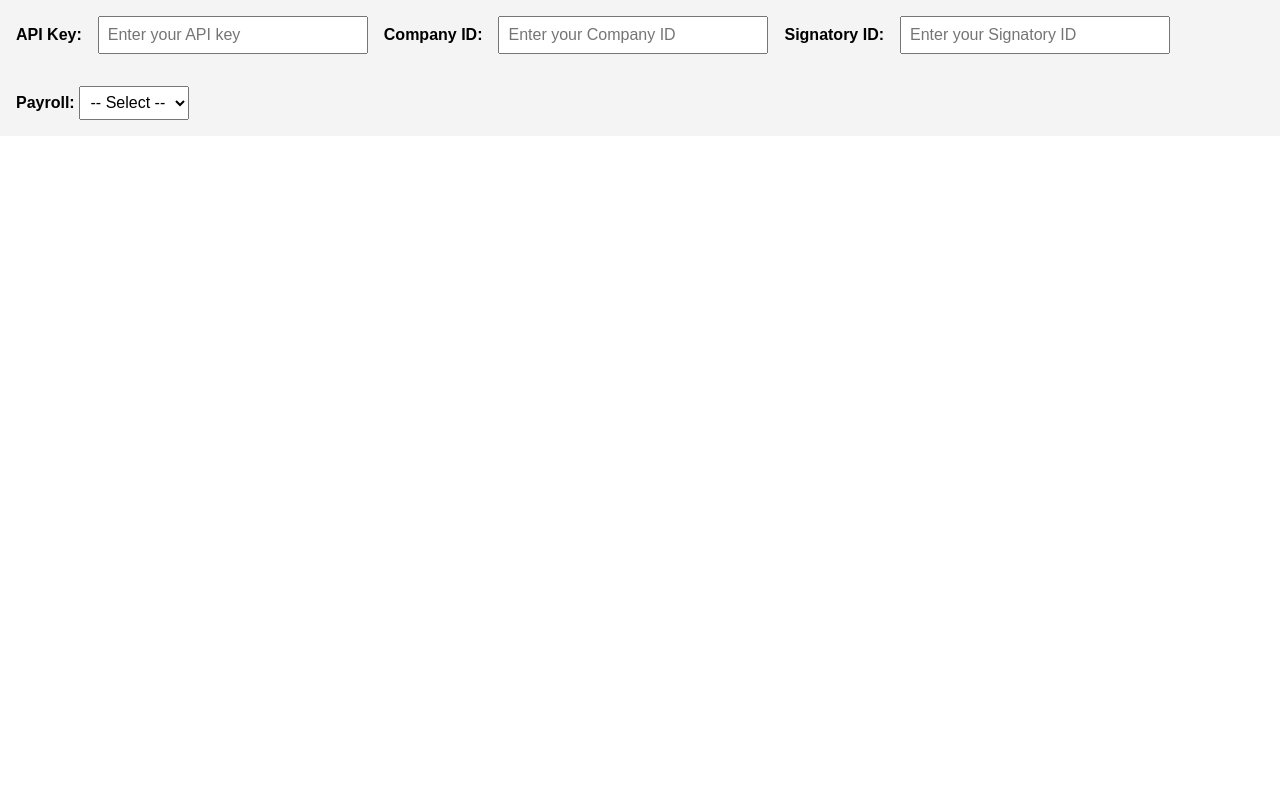
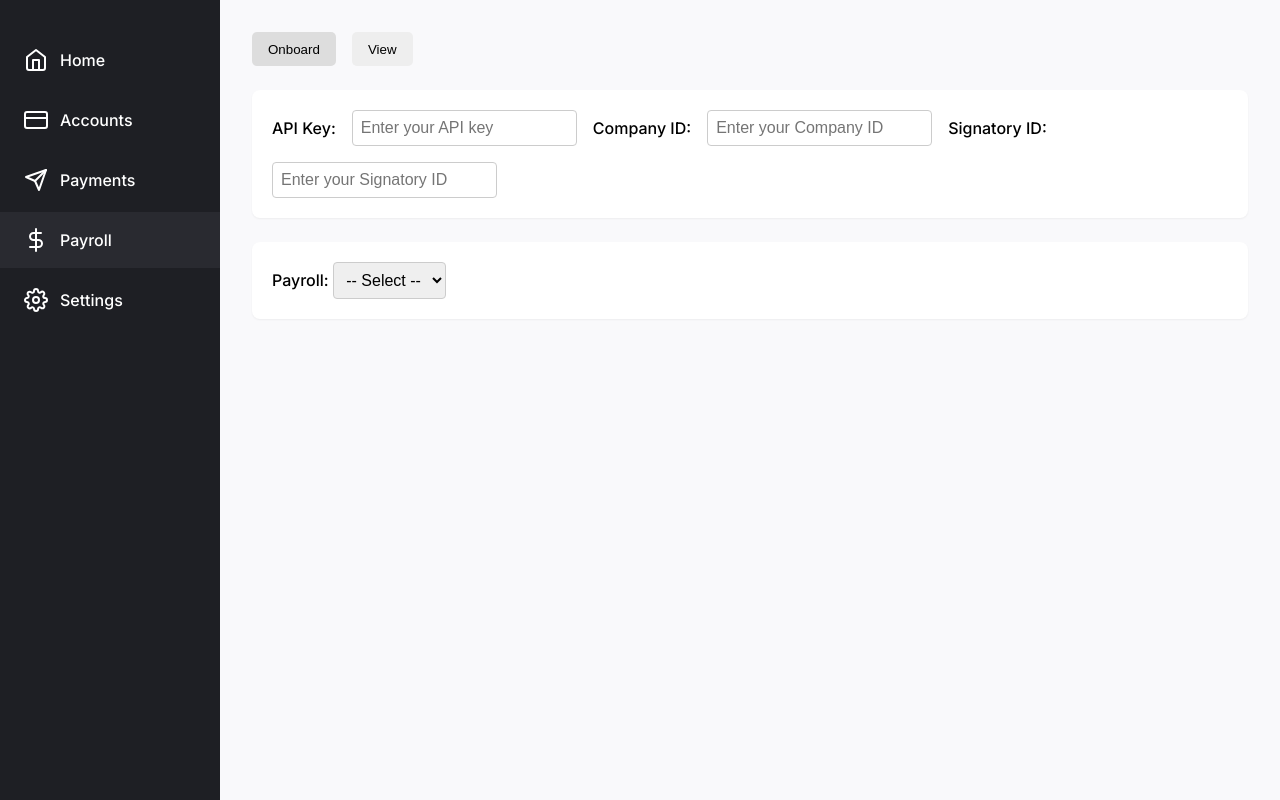
Before and after one commit to aarondixon0214/check-onboard-demo, a website: page index.html in a window 1280 px wide. Drawn offline with nearby package versions, Linux system fonts and the light colour scheme.

Commit message:
Modified to match Mercury design

```diff
--- a/index.html
+++ b/index.html
@@ -3,18 +3,119 @@
 <head>
   <meta charset="UTF-8" />
   <title>Employer Dashboard</title>
+  <link href="https://fonts.googleapis.com/css2?family=Inter:wght@400;500;600&display=swap" rel="stylesheet">
+  <link rel="stylesheet" href="https://unpkg.com/feather-icons" />
   <style>
-    body { font-family: Arial, sans-serif; margin: 0; padding: 0; }
-    .nav, .input-group { background: #f4f4f4; padding: 1rem; }
-    .input-group { display: flex; gap: 1rem; align-items: center; }
-    label { font-weight: bold; }
-    input { padding: 0.5rem; font-size: 1rem; width: 250px; }
-    select { font-size: 1rem; padding: 0.4rem; }
-    .container { padding: 1rem; }
-    #onboard-frame { width: 100%; height: 600px; border: none; display: none; }
+    body {
+      font-family: 'Inter', sans-serif;
+      margin: 0;
+      background-color: #f9f9fb;
+    }
+    .sidebar {
+      position: fixed;
+      top: 0;
+      left: 0;
+      height: 100%;
+      width: 220px;
+      background-color: #1e1f24;
+      color: white;
+      padding-top: 2rem;
+      display: flex;
+      flex-direction: column;
+      gap: 0.25rem;
+      transition: all 0.3s ease;
+    }
+    .sidebar a {
+      color: white;
+      text-decoration: none;
+      padding: 1rem 1.5rem;
+      display: flex;
+      align-items: center;
+      gap: 0.75rem;
+      font-weight: 500;
+      transition: background 0.2s ease;
+    }
+    .sidebar a:hover, .sidebar a.active {
+      background-color: #292a30;
+    }
+    .sidebar i {
+      width: 20px;
+      height: 20px;
+    }
+    .main-content {
+      margin-left: 220px;
+      padding: 2rem;
+      transition: all 0.3s ease;
+    }
+    .tab-controls {
+      display: flex;
+      gap: 1rem;
+      margin-bottom: 1.5rem;
+    }
+    .tab-controls button {
+      padding: 0.6rem 1rem;
+      background-color: #eee;
+      border: none;
+      border-radius: 5px;
+      cursor: pointer;
+      font-weight: 500;
+    }
+    .tab-controls button.active {
+      background-color: #ddd;
+    }
+    .tab-panel {
+      display: none;
+    }
+    .tab-panel.active {
+      display: block;
+    }
+    .input-group, .nav {
+      background: #fff;
+      padding: 1.25rem;
+      margin-bottom: 1.5rem;
+      border-radius: 8px;
+      box-shadow: 0 1px 2px rgba(0,0,0,0.05);
+    }
+    .input-group {
+      display: flex;
+      gap: 1rem;
+      align-items: center;
+      flex-wrap: wrap;
+    }
+    label {
+      font-weight: 500;
+    }
+    input, select {
+      padding: 0.5rem;
+      font-size: 1rem;
+      border: 1px solid #ccc;
+      border-radius: 4px;
+    }
+    #onboard-frame {
+      width: 100%;
+      height: 600px;
+      border: 1px solid #ccc;
+      border-radius: 4px;
+      display: none;
+    }
   </style>
 </head>
 <body>
+  <div class="sidebar">
+    <a href="#"><i data-feather="home"></i>Home</a>
+    <a href="#"><i data-feather="credit-card"></i>Accounts</a>
+    <a href="#"><i data-feather="send"></i>Payments</a>
+    <a href="#" class="active"><i data-feather="dollar-sign"></i>Payroll</a>
+    <a href="#"><i data-feather="settings"></i>Settings</a>
+  </div>
+
+  <div class="main-content">
+    <div class="tab-controls">
+      <button id="tab-onboard" class="active">Onboard</button>
+      <button id="tab-view">View</button>
+    </div>
+
+    <div id="panel-onboard" class="tab-panel active">
       <div class="input-group">
         <label for="api-key">API Key:</label>
         <input type="password" id="api-key" placeholder="Enter your API key" />
@@ -33,11 +134,38 @@
         </select>
       </div>
 
-  <div class="container">
       <iframe id="onboard-frame"></iframe>
     </div>
 
+    <div id="panel-view" class="tab-panel">
+      <p>This is a placeholder for the View tab content.</p>
+    </div>
+  </div>
+
+  <script src="https://unpkg.com/feather-icons"></script>
   <script>
+    feather.replace();
+
+    // Tab switching logic
+    const onboardTab = document.getElementById('tab-onboard');
+    const viewTab = document.getElementById('tab-view');
+    const onboardPanel = document.getElementById('panel-onboard');
+    const viewPanel = document.getElementById('panel-view');
+
+    onboardTab.addEventListener('click', () => {
+      onboardTab.classList.add('active');
+      viewTab.classList.remove('active');
+      onboardPanel.classList.add('active');
+      viewPanel.classList.remove('active');
+    });
+
+    viewTab.addEventListener('click', () => {
+      viewTab.classList.add('active');
+      onboardTab.classList.remove('active');
+      viewPanel.classList.add('active');
+      onboardPanel.classList.remove('active');
+    });
+
     document.getElementById('payroll-dropdown').addEventListener('change', async function (event) {
       const selected = event.target.value;
       const iframe = document.getElementById('onboard-frame');
```
Lines whose indentation alone changed are shown as unchanged.
